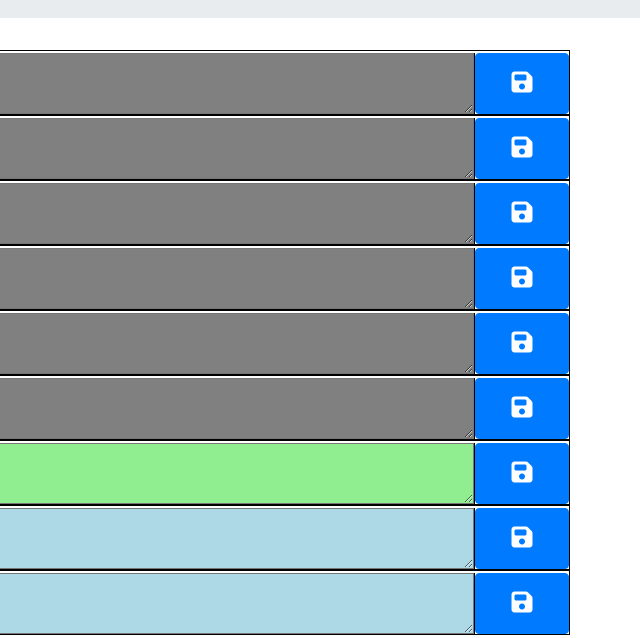
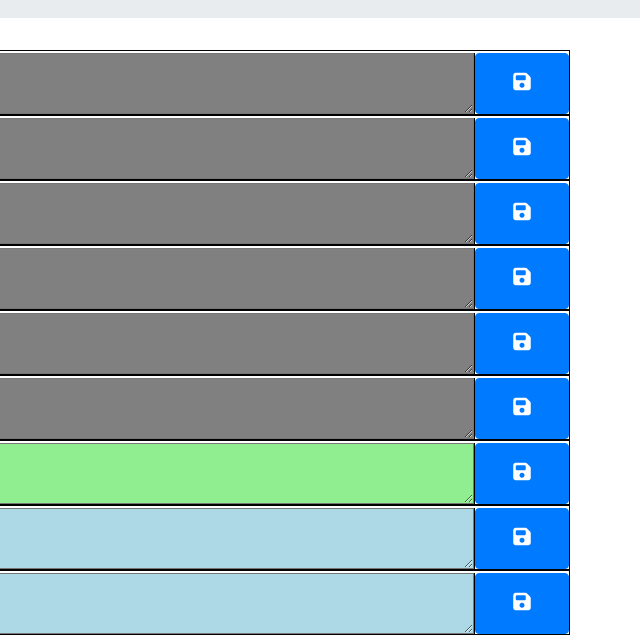
Before and after one commit to Sam-Bro/work_scheduler_SB, a plain HTML site: page index.html in a window 1280 px wide. Shown: the part 277-915 px from the top of the page, 640-1280 px from the left. Drawn offline with nearby package versions, Linux system fonts and the light colour scheme.

Commit message:
changed save icon size

```diff
--- a/script.js
+++ b/script.js
@@ -59,7 +59,7 @@ function currentDayCheck() {
    }
 }
 
-
+//change textblock to grey when hour has passed
 function hoursPassed() {
    var currentHour = (moment().format("HH"));
    var currentHourCls = "text-" + (moment().format("ha"))
--- a/style.css
+++ b/style.css
@@ -42,5 +42,5 @@ body {
 }
 i {
     color: white;
-    font-size: 24px;
+    font-size: 20px;
 }
```
